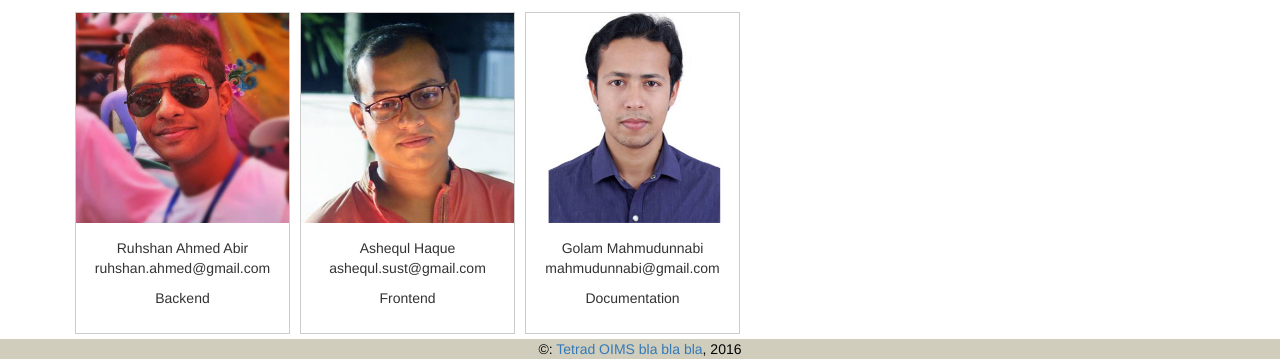
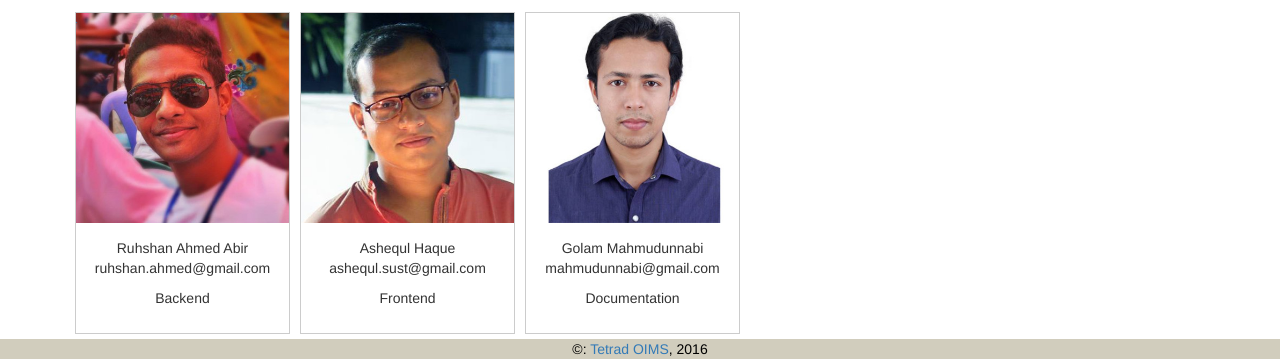
Before and after one commit to tetrad-oims/tetrad-oims.github.io, a plain HTML site: page index.html in a window 1280 px wide. Shown: the part 719-1078 px from the top of the page. Drawn offline with nearby package versions, Linux system fonts and the light colour scheme.

Commit message:
fixed credit

```diff
--- a/index.html
+++ b/index.html
@@ -127,7 +127,7 @@ div.desc {
 
 
   <div class="footer fstyle">
-  &copy: <a href="/credit/" style="">Tetrad OIMS bla bla bla</a>, 2016</div>
+  &copy: <a href="https://tetrad-oims.github.io/" style="">Tetrad OIMS</a>, 2016</div>
 
 </body>
 </html>
```
